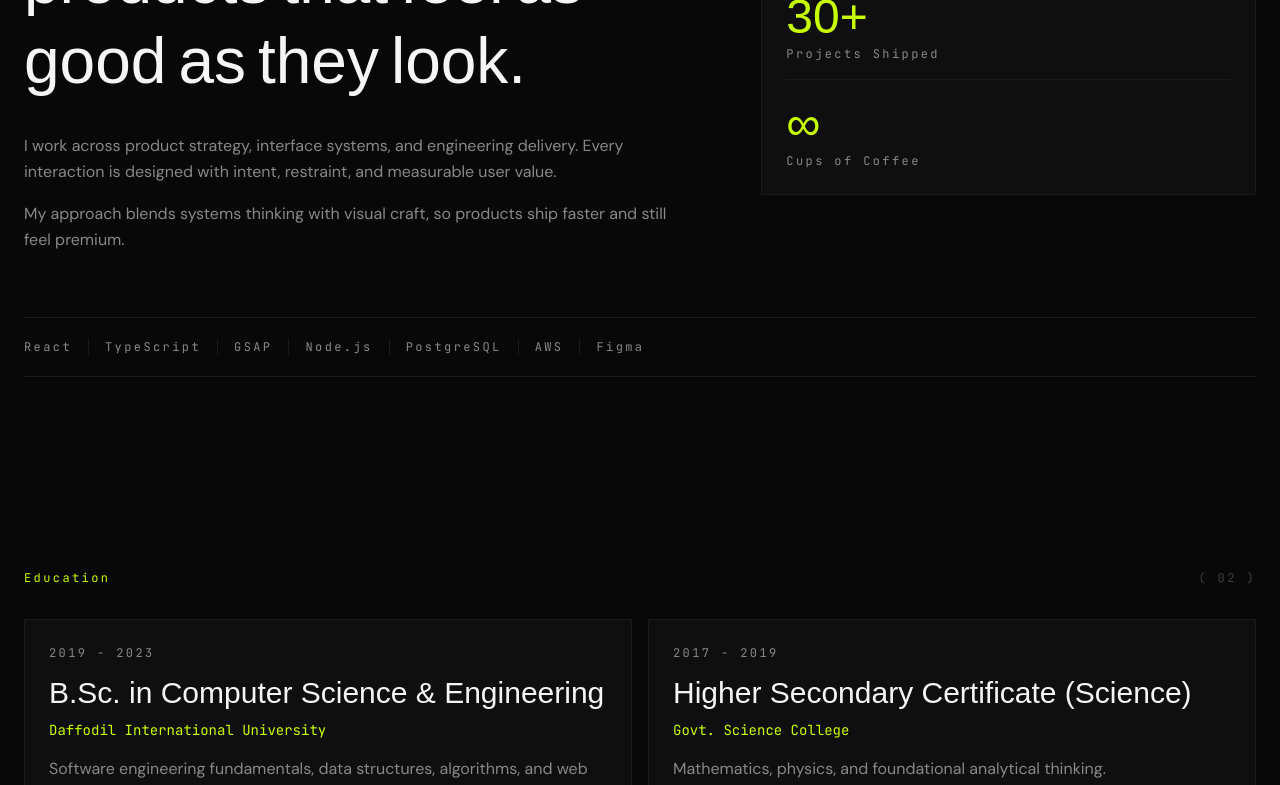
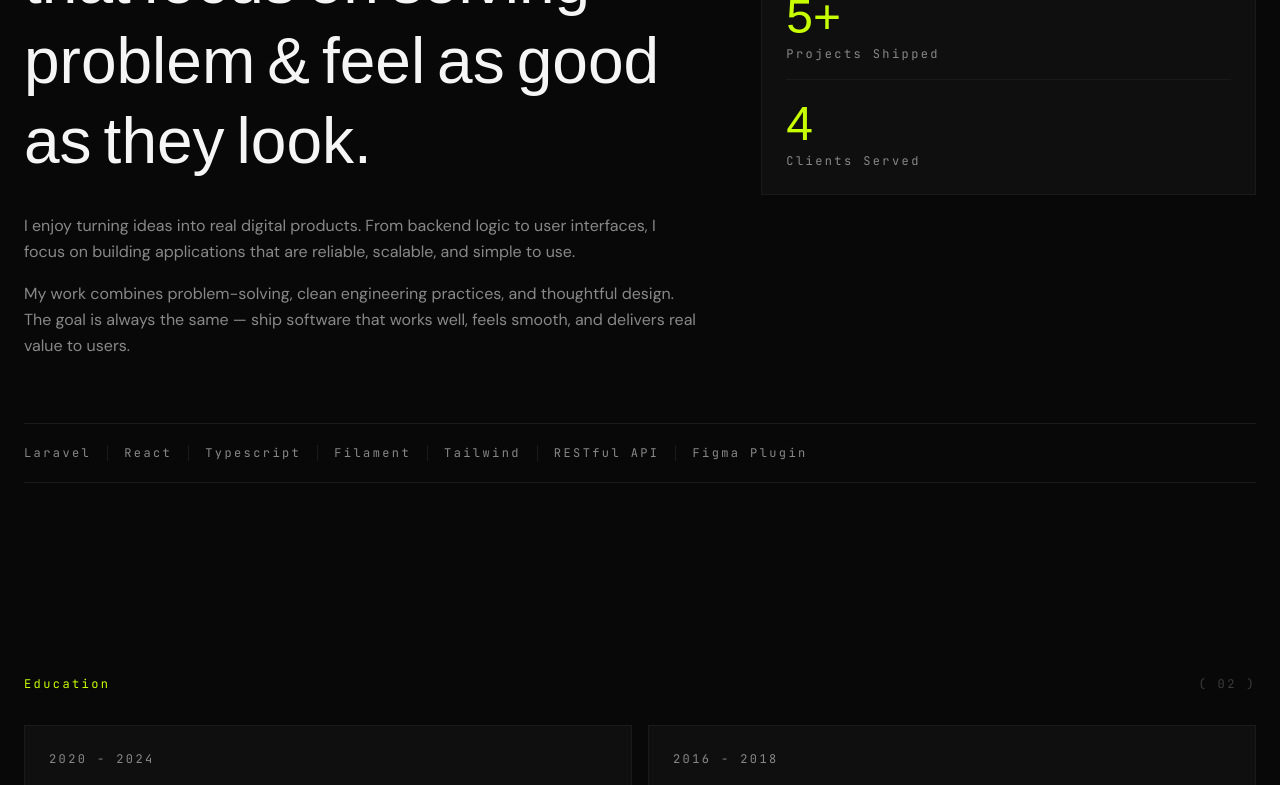
Before and after one commit to Rabiul35790/My-react-portfolio, a React (Vite) app: page / in a window 1280 px wide. Shown: the part 1880-2665 px from the top of the page. Built offline with nearby package versions, Linux system fonts and the light colour scheme; a web font is replaced by a local one.

Commit message:
up to about section from the bottom done

```diff
--- a/src/data/education.ts
+++ b/src/data/education.ts
@@ -8,14 +8,14 @@ export type EducationItem = {
 export const education: EducationItem[] = [
   {
     degree: "B.Sc. in Computer Science & Engineering",
-    institute: "Daffodil International University",
-    period: "2019 - 2023",
+    institute: "Green University of Bangladesh",
+    period: "2020 - 2024",
     focus: "Software engineering fundamentals, data structures, algorithms, and web systems."
   },
   {
     degree: "Higher Secondary Certificate (Science)",
-    institute: "Govt. Science College",
-    period: "2017 - 2019",
+    institute: "Govt. Shaheed Suhrawardy College",
+    period: "2016 - 2018",
     focus: "Mathematics, physics, and foundational analytical thinking."
   }
 ];
--- a/src/sections/AboutSection.tsx
+++ b/src/sections/AboutSection.tsx
@@ -4,7 +4,7 @@ import { ScrollTrigger } from "gsap/ScrollTrigger";
 
 gsap.registerPlugin(ScrollTrigger);
 
-const bioText = "I design and build digital products that feel as good as they look.";
+const bioText = "I build digital products that focus on solving problem & feel as good as they look.";
 
 export function AboutSection() {
   const ref = useRef<HTMLElement | null>(null);
@@ -56,16 +56,17 @@ export function AboutSection() {
           ))}
         </h2>
         <p className="about-reveal mt-8 max-w-2xl font-body text-base leading-relaxed text-text2">
-          I work across product strategy, interface systems, and engineering delivery. Every interaction is designed with intent, restraint, and measurable user value.
+          I enjoy turning ideas into real digital products. From backend logic to user interfaces, I focus on building applications that are reliable, scalable, and simple to use.
         </p>
+
         <p className="about-reveal mt-4 max-w-2xl font-body text-base leading-relaxed text-text2">
-          My approach blends systems thinking with visual craft, so products ship faster and still feel premium.
+          My work combines problem-solving, clean engineering practices, and thoughtful design. The goal is always the same — ship software that works well, feels smooth, and delivers real value to users.
         </p>
       </div>
 
       <div className="about-reveal col-span-12 lg:col-span-5">
         <div className="space-y-5 border border-border bg-surface p-6">
-          {[{ n: "05", l: "Years Experience" }, { n: "30+", l: "Projects Shipped" }, { n: "∞", l: "Cups of Coffee" }].map((item) => (
+          {[{ n: "2+", l: "Years Experience" }, { n: "5+", l: "Projects Shipped" }, { n: "4", l: "Clients Served" }].map((item) => (
             <div key={item.l} className="border-b border-border pb-4 last:border-b-0 last:pb-0">
               <p className="font-display text-5xl text-primary">{item.n}</p>
               <p className="mt-1 font-mono text-label text-text2">{item.l}</p>
@@ -76,13 +77,14 @@ export function AboutSection() {
 
       <div className="about-reveal col-span-12 mt-8 flex flex-wrap gap-0 border-y border-border py-5 font-mono text-label text-text2">
         {[
+          "Laravel",
           "React",
-          "TypeScript",
-          "GSAP",
-          "Node.js",
-          "PostgreSQL",
-          "AWS",
-          "Figma"
+          "Typescript",
+          "Filament",
+          "Tailwind",
+          "RESTful API",
+          "Figma Plugin",
+
         ].map((tool, index) => (
           <span key={tool} className="inline-flex items-center pr-4">
             {index > 0 && <span className="mr-4 h-4 w-px bg-border" aria-hidden />}
```
